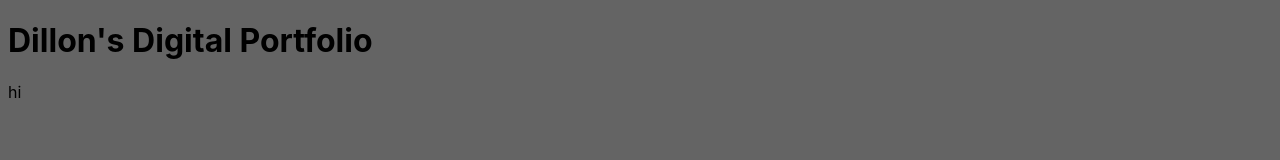
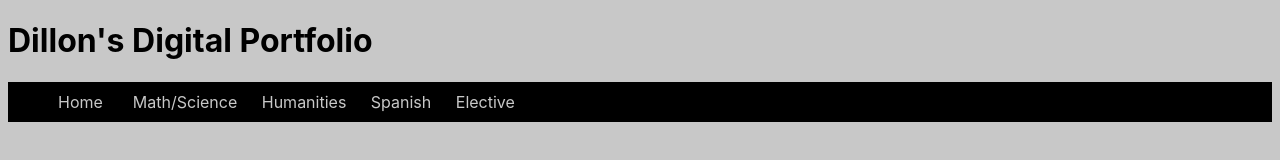
Before and after one commit to DillonJones4682/Dillon-s-Digital-Portfolio, a plain HTML site: page index.html in a window 1280 px wide. Drawn offline with Linux system fonts and the light colour scheme.

Commit message:
Added task bar and fixed cosmetics

```diff
--- a/index.html
+++ b/index.html
@@ -6,8 +6,24 @@
     <style>
         body
         {
-            background:rgb(100,100,100);
+            background:rgb(200,200,200);
             font-family:-apple-system, BlinkMacSystemFont, 'Segoe UI', Roboto, Oxygen, Ubuntu, Cantarell, 'Open Sans', 'Helvetica Neue', sans-serif
+        }
+        header
+        {
+            background: black;
+            color: rgb(200,200,200);
+        }
+
+        ul
+        {
+            list-style-type: none;
+        }
+
+        li
+        {
+            display: inline-block;
+            margin: 10px;
         }
 
     </style>
@@ -15,8 +31,18 @@
         <h1>
             Dillon's Digital Portfolio
         </h1>
+        <header>
+            <nav>
+                <ul>
+                    <Li> Home <li>
+                    </li>Math/Science <li>
+                    </li>Humanities <li>
+                    </li>Spanish <li>
+                    </li>Elective<li>
+                </ul>
+            </nav>
+        </header>
         <p>
-            hi
         </p>
     </body>
 
```
